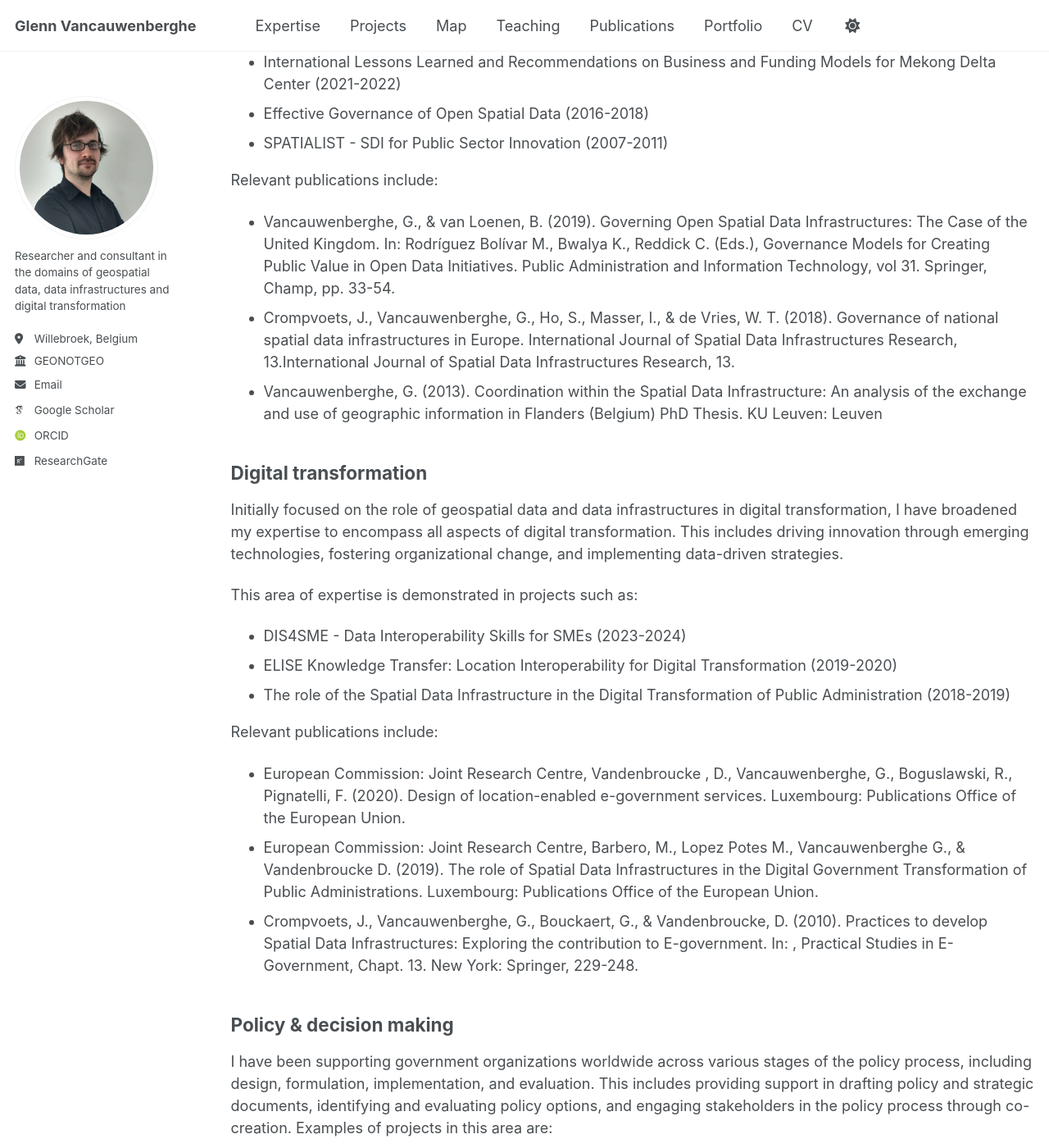
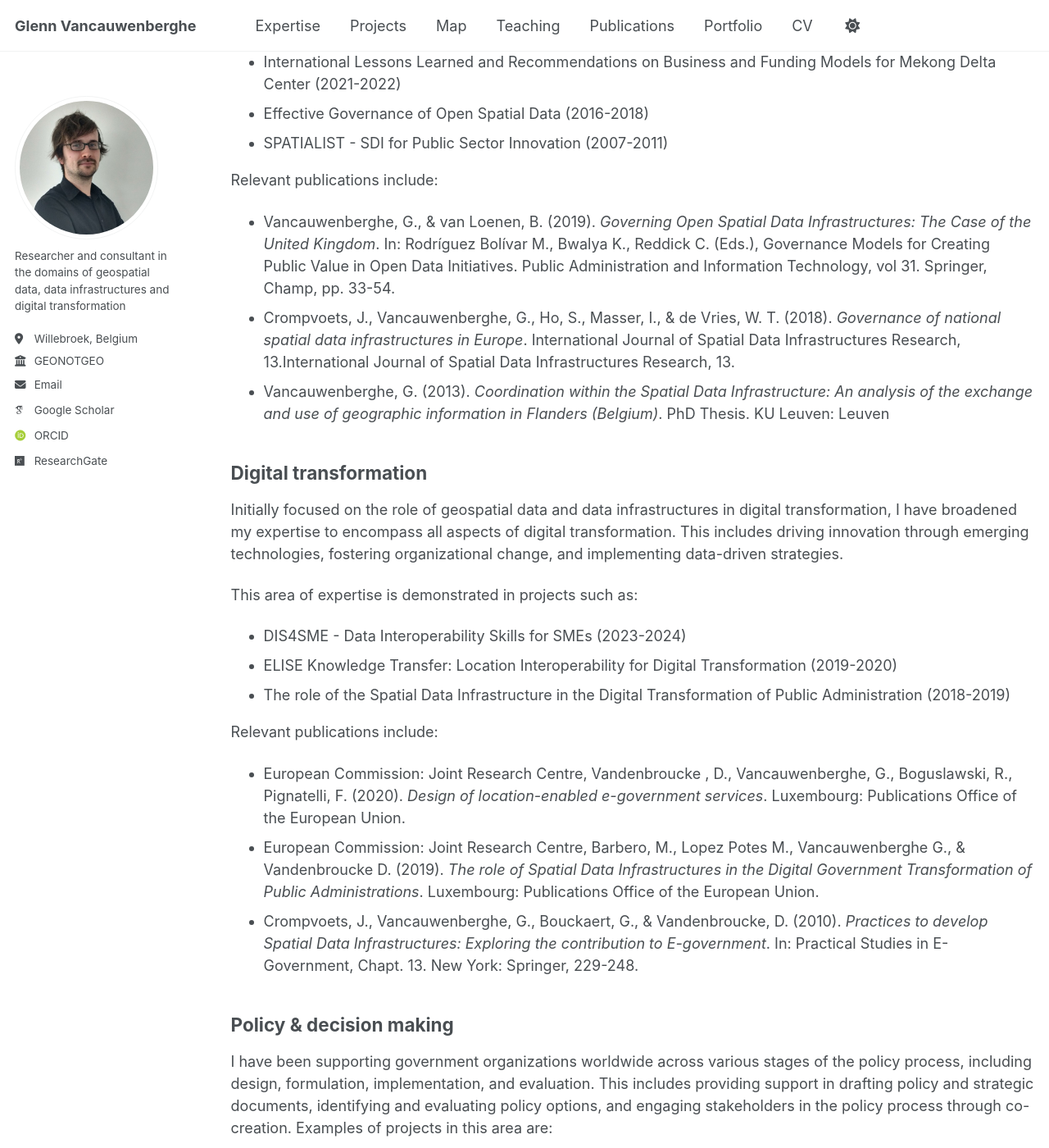
Before and after one commit to GVancauwenberghe/gvancauwenberghe.github.io, a Jekyll site: the page built from _pages/expert.md, in a window 1280 px wide and 1400 px high, scrolled down 2442 px. Shown: the whole window at 82% size. Built offline with Jekyll 4.4.1, drawn with Linux system fonts in a browser that asks for light colours; some web fonts are replaced; some of the changed text lies outside the part shown.

```diff
--- a/_pages/expert.md
+++ b/_pages/expert.md
@@ -20,9 +20,9 @@ Projects in this area include:
 * GI-N2K – Geographic Information Need to Know (2013-2016)
 
 Relevant publications include:
-* European Commission: Joint Research Centre, Vancauwenberghe, G. and Hernández Quirós, L. (2022). Evolution of the access to spatial data for environmental purposes – A study on the past, present and future of spatial data infrastructures in Europe. Luxembourg: Publications Office of the European Union.
-* European Commission: Joint Research Centre, Nasi, G. Buongiorno S. C., et. al. (2022). Leveraging the power of location information and technologies to improve public services at local level – Case study analysis. Luxembourg: Publications Office of the European Union.
-* Vancauwenberghe, G., F. Welle Donker, & van Loenen, B. (2018) Business Models for Geographic Information. In: J. Brown Kruse, J. Crompvoets, and F. Pearlman (Eds.), GEOValue; The Socioeconomic Value of Geospatial Information. Boca Raton (US): CRC Press, pp. 85-115.
+* European Commission: Joint Research Centre, Vancauwenberghe, G. and Hernández Quirós, L. (2022). _Evolution of the access to spatial data for environmental purposes – A study on the past, present and future of spatial data infrastructures in Europe_. Luxembourg: Publications Office of the European Union.
+* European Commission: Joint Research Centre, Nasi, G. Buongiorno S. C., et. al. (2022). _Leveraging the power of location information and technologies to improve public services at local level – Case study analysis_. Luxembourg: Publications Office of the European Union.
+* Vancauwenberghe, G., F. Welle Donker, & van Loenen, B. (2018) _Business Models for Geographic Information_. In: J. Brown Kruse, J. Crompvoets, and F. Pearlman (Eds.), GEOValue; The Socioeconomic Value of Geospatial Information. Boca Raton (US): CRC Press, pp. 85-115.
 
 ## Data sharing & data infrastructures
 Data sharing is a key area of focus in my work, with a particular emphasis on setting up effective data infrastructures and supporting sustainable data ecosystems. I have been working on promoting data transparency and data sharing, developing licensing models and business models and optimizing legal & institutional frameworks for effective data sharing.
@@ -46,9 +46,9 @@ Project examples in this area are:
 * SPATIALIST - SDI for Public Sector Innovation (2007-2011)
 
 Relevant publications include:
-* Vancauwenberghe, G., & van Loenen, B. (2019). Governing Open Spatial Data Infrastructures: The Case of the United Kingdom. In: Rodríguez Bolívar M., Bwalya K., Reddick C. (Eds.), Governance Models for Creating Public Value in Open Data Initiatives. Public Administration and Information Technology, vol 31. Springer, Champ, pp. 33-54.
-* Crompvoets, J., Vancauwenberghe, G., Ho, S., Masser, I., & de Vries, W. T. (2018). Governance of national spatial data infrastructures in Europe. International Journal of Spatial Data Infrastructures Research, 13.International Journal of Spatial Data Infrastructures Research, 13.
-* Vancauwenberghe, G. (2013). Coordination within the Spatial Data Infrastructure: An analysis of the exchange and use of geographic information in Flanders (Belgium) PhD Thesis. KU Leuven: Leuven
+* Vancauwenberghe, G., & van Loenen, B. (2019). _Governing Open Spatial Data Infrastructures: The Case of the United Kingdom_. In: Rodríguez Bolívar M., Bwalya K., Reddick C. (Eds.), Governance Models for Creating Public Value in Open Data Initiatives. Public Administration and Information Technology, vol 31. Springer, Champ, pp. 33-54.
+* Crompvoets, J., Vancauwenberghe, G., Ho, S., Masser, I., & de Vries, W. T. (2018). _Governance of national spatial data infrastructures in Europe_. International Journal of Spatial Data Infrastructures Research, 13.International Journal of Spatial Data Infrastructures Research, 13.
+* Vancauwenberghe, G. (2013). _Coordination within the Spatial Data Infrastructure: An analysis of the exchange and use of geographic information in Flanders (Belgium)_. PhD Thesis. KU Leuven: Leuven
 
 ## Digital transformation
 Initially focused on the role of geospatial data and data infrastructures in digital transformation, I have broadened my expertise to encompass all aspects of digital transformation. This includes driving innovation through emerging technologies, fostering organizational change, and implementing data-driven strategies.
@@ -59,9 +59,9 @@ This area of expertise is demonstrated in projects such as:
 * The role of the Spatial Data Infrastructure in the Digital Transformation of Public Administration (2018-2019)
 
 Relevant publications include:
-* European Commission: Joint Research Centre, Vandenbroucke , D., Vancauwenberghe, G., Boguslawski, R., Pignatelli, F. (2020). Design of location-enabled e-government services. Luxembourg: Publications Office of the European Union.
-* European Commission: Joint Research Centre, Barbero, M., Lopez Potes M., Vancauwenberghe G., & Vandenbroucke D. (2019). The role of Spatial Data Infrastructures in the Digital Government Transformation of Public Administrations. Luxembourg: Publications Office of the European Union.
-* Crompvoets, J., Vancauwenberghe, G., Bouckaert, G., & Vandenbroucke, D. (2010). Practices to develop Spatial Data Infrastructures: Exploring the contribution to E-government. In: , Practical Studies in E-Government, Chapt. 13. New York: Springer, 229-248.
+* European Commission: Joint Research Centre, Vandenbroucke , D., Vancauwenberghe, G., Boguslawski, R., Pignatelli, F. (2020). _Design of location-enabled e-government services_. Luxembourg: Publications Office of the European Union.
+* European Commission: Joint Research Centre, Barbero, M., Lopez Potes M., Vancauwenberghe G., & Vandenbroucke D. (2019). _The role of Spatial Data Infrastructures in the Digital Government Transformation of Public Administrations_. Luxembourg: Publications Office of the European Union.
+* Crompvoets, J., Vancauwenberghe, G., Bouckaert, G., & Vandenbroucke, D. (2010). _Practices to develop Spatial Data Infrastructures: Exploring the contribution to E-government_. In: Practical Studies in E-Government, Chapt. 13. New York: Springer, 229-248.
 
 ## Policy & decision making
 I have been supporting government organizations worldwide across various stages of the policy process, including design, formulation, implementation, and evaluation. This includes providing support in drafting policy and strategic documents, identifying and evaluating policy options, and engaging stakeholders in the policy process through co-creation. Examples of projects in this area are:
@@ -83,9 +83,9 @@ Examples from my work in this area include:
 * EO4GEO - Towards an innovative strategy for skills development and capacity building in the space and geo-information sector to support Copernicus user uptake (2018-2022)
 
 Relevant publications include:
-* Vancauwenberghe, G. & Lacroix, L. (2023). Specification of project curriculum in SDI and EO. SEED4NA Project Deliverable 1.4.
-* * Vancauwenberghe, G., Thiru, N., & Vandenbroucke, D. (2023). Trends and challenges on location data interoperability education and training. DIS4SME - Project Deliverable 2.1.
-* Gruijthuijsen, W., Pontes, S., Vancauwenberghe, G., Vandenbroucke, D., & Olijslagers, M. (2019). Understanding skill needs in the EO/GI sector: A job advertisements analysis. 22nd AGILE Conference on Geo-information Science, Limassol, Cyprus, 17-20 June 2019.
+* Vancauwenberghe, G. & Lacroix, L. (2023). _Specification of project curriculum in SDI and EO_. SEED4NA Project Deliverable 1.4.
+* * Vancauwenberghe, G., Thiru, N., & Vandenbroucke, D. (2023). _Trends and challenges on location data interoperability education and training_. DIS4SME - Project Deliverable 2.1.
+* Gruijthuijsen, W., Pontes, S., Vancauwenberghe, G., Vandenbroucke, D., & Olijslagers, M. (2019). _Understanding skill needs in the EO/GI sector: A job advertisements analysis_. 22nd AGILE Conference on Geo-information Science, Limassol, Cyprus, 17-20 June 2019.
 
 ## Monitoring & evaluation
 Monitoring and evaluation (M&E) is another dedicated area of my expertise, focused on assessing the performance and impact of policies, programmes, and projects. I support the development of tailored M&E frameworks, combining qualitative and quantitative methods to generate accurate and actionable insights.
@@ -96,9 +96,9 @@ This expertise is reflected in projects such as:
 * Feasibility studies on the added value of remote sensing technologies in EU development cooperation projects (2019-2020)
 
 Relevant publications include:
-* Vancauwenberghe, G. (2024). NSDI Monitoring & Evaluation Methodology. Consulting Services to supporting NSDI Action Plan and Business Model Implementation - Deliverable 2.1..
-* Vancauwenberghe, G., Valečkaitė, K., van Loenen, B. & Welle Donker, F. (2018). Assessing the Openness of Spatial Data Infrastructures: Towards a Map of Open SDI. International Journal of Spatial Data Infrastructures Research, 13.
-* European Commission: Joint Research Centre, Vandenbroucke, D., Vancauwenberghe, G., Crompvoets, J., Pignatelli, F., Smits, P., Boguslawski, R., Vowles, G., Borzacchiello, M.T. (2014). Assessment of the Conditions for a European Union Location Framework. Luxembourg: Publications Office of the European Union.
+* Vancauwenberghe, G. (2024). _NSDI Monitoring & Evaluation Methodology_. Consulting Services to supporting NSDI Action Plan and Business Model Implementation - Deliverable 2.1..
+* Vancauwenberghe, G., Valečkaitė, K., van Loenen, B. & Welle Donker, F. (2018). _Assessing the Openness of Spatial Data Infrastructures: Towards a Map of Open SDI_. International Journal of Spatial Data Infrastructures Research, 13.
+* European Commission: Joint Research Centre, Vandenbroucke, D., Vancauwenberghe, G., Crompvoets, J., Pignatelli, F., Smits, P., Boguslawski, R., Vowles, G., Borzacchiello, M.T. (2014). _Assessment of the Conditions for a European Union Location Framework_. Luxembourg: Publications Office of the European Union.
 
 ## Responsible research & innovation
 With a strong belief in the importance of research as a driver of positive change, I have developed expertise in responsible research and innovation (RRI). In designing, conducting, and disseminating research, I aim to ensure that outcomes are not only scientifically rigorous but also socially relevant, ethical, and sustainable.
```
Also changed, not shown: other parts of _pages/expert.md (+9 -9 lines).
